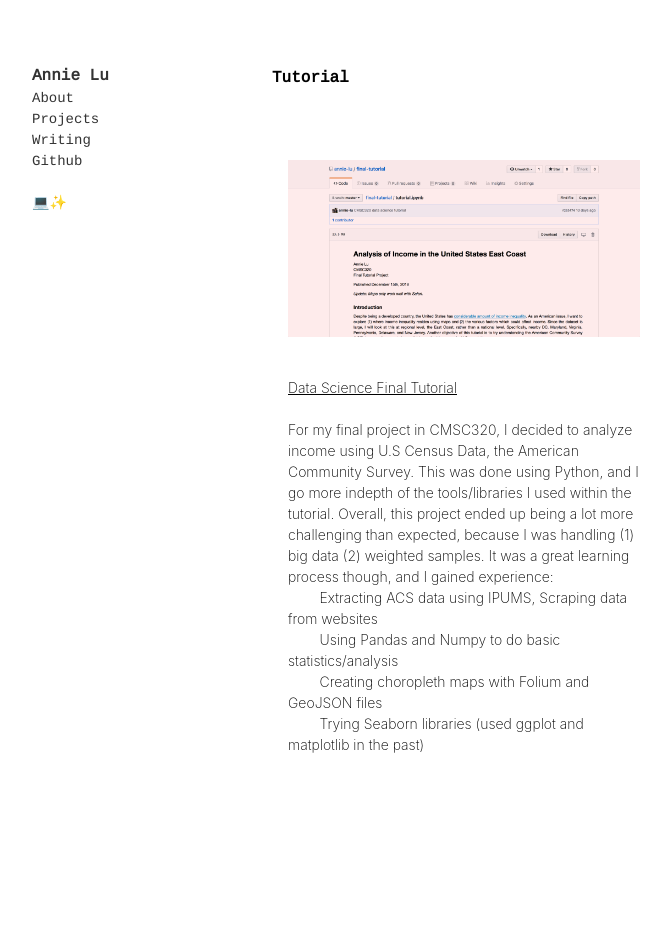
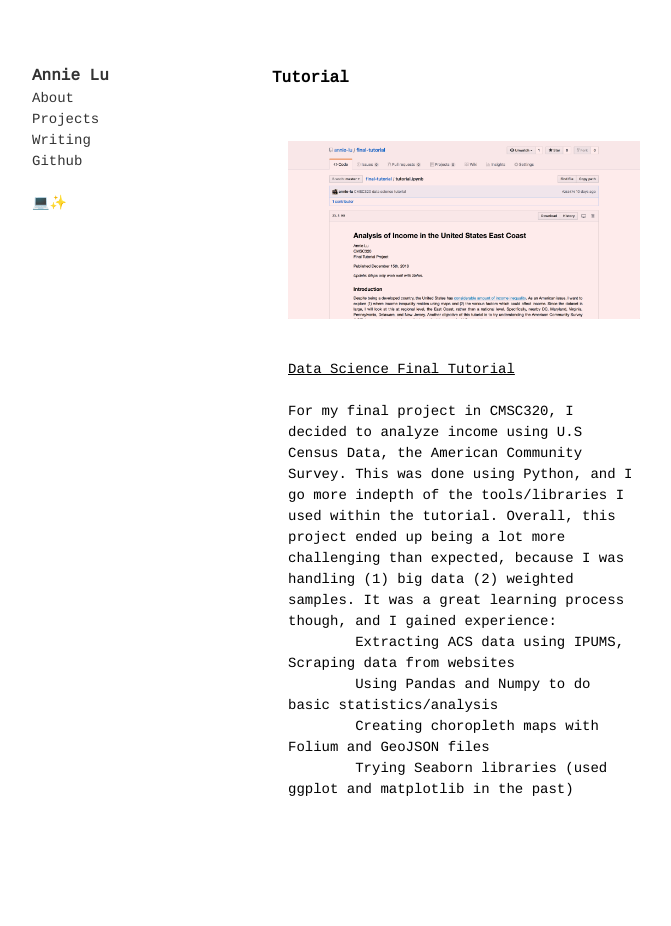
Before and after one commit to annie-lu/annie-lu.github.io, a Jekyll site: the page built from tutorial.html, in a window 1280 px wide. Shown: the whole page, without its empty margins (96-767 px from the left). Built offline with Jekyll 4.4.1, drawn with Linux system fonts in a browser that asks for light colours; before the commit the page ends 900 px from its top, so only the background shows below that.

Commit message:
Update tutorial.html

```diff
--- a/tutorial.html
+++ b/tutorial.html
@@ -5,7 +5,6 @@ title: Tutorial
 
   <div class="fl w-100 w-75-l pt4-l pr7-l pb5-l pv3-m ph5-m pa3">
   <article>
-    <h3 class="system sans-serif fw2">
     <a href="https://github.com/annie-lu/final-tutorial" class="db link dim tc">
     <img src="images/tutorial.png" class="w-100" alt="beginning of data science tutorial">
     </a>
```
